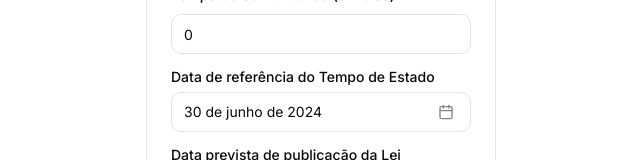
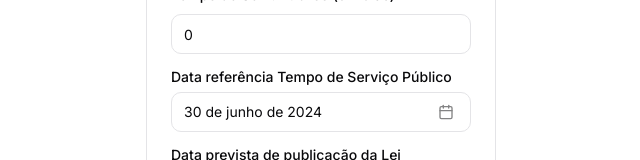
Before and after one commit to flaviomreis/reenquadramento-pgers, a Next.js app: page / in a window 1280 px wide. Shown: the part 453-613 px from the top of the page, without its empty margins (319-959 px from the left). Built offline with nearby package versions, Linux system fonts and the light colour scheme.

Commit message:
fix label

```diff
--- a/src/components/app/EmployeeForm.tsx
+++ b/src/components/app/EmployeeForm.tsx
@@ -599,7 +599,7 @@ export function EmployeeForm() {
                   render={({ field }) => (
                     <FormItem className="flex flex-col">
                       <FormLabel>
-                        Data de referência do Tempo de Estado
+                        Data referência Tempo de Serviço Público
                       </FormLabel>
                       <Popover>
                         <PopoverTrigger asChild>
```
